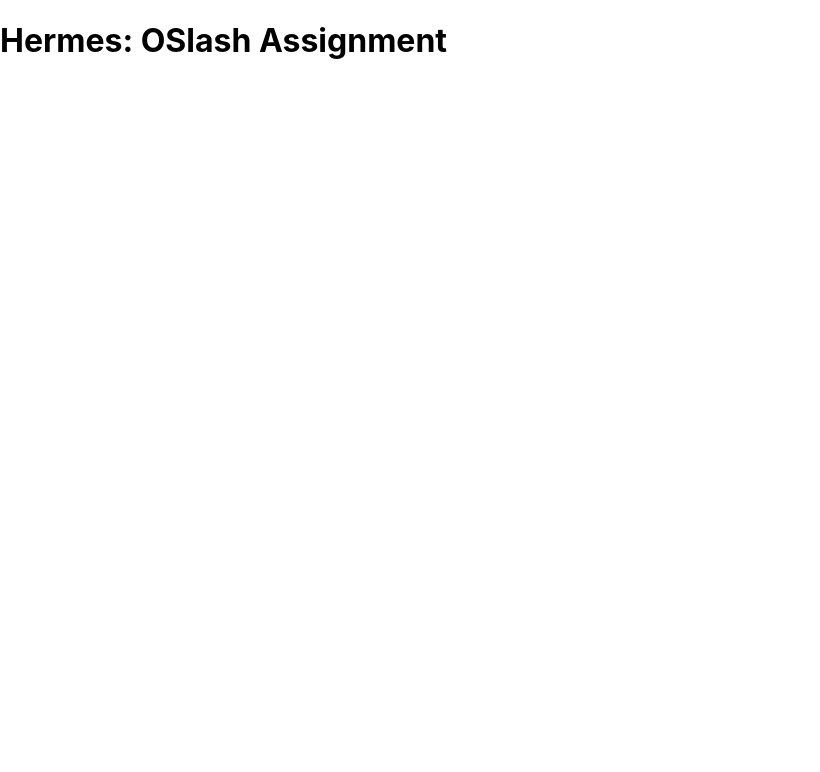
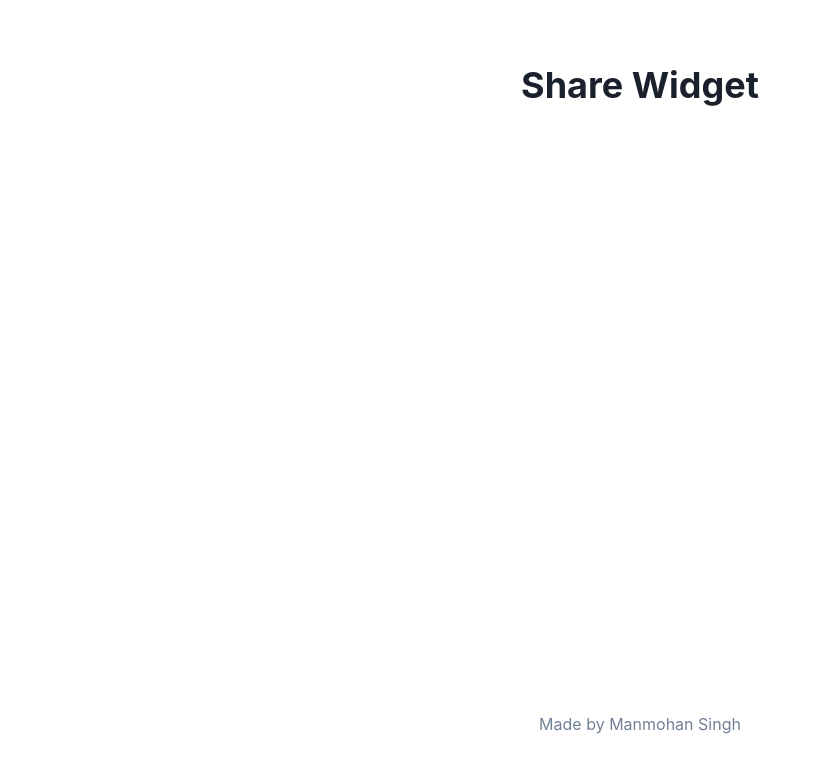
Before and after one commit to dexterthemsb/_hermes_, a React (Create React App) app: page / in a window 1280 px wide. Shown: the top 772 px of the page, without its empty margins (0-820 px from the left). Built offline with nearby package versions, Linux system fonts and the light colour scheme.

Commit message:
Feat: main page content

```diff
--- a/src/App.tsx
+++ b/src/App.tsx
@@ -1,5 +1,13 @@
+import { ChakraProvider } from "@chakra-ui/react";
+import MainContent from "./components/MainContent";
+import { theme } from "./config/chakra.config";
+
 function App() {
-  return <h1>Hermes: OSlash Assignment</h1>;
+  return (
+    <ChakraProvider theme={theme}>
+      <MainContent />
+    </ChakraProvider>
+  );
 }
 
 export default App;
--- /dev/null
+++ b/src/components/MainContent.tsx
@@ -0,0 +1,20 @@
+import { Container, Heading, Text } from "@chakra-ui/react";
+
+const MainContent = () => {
+  return (
+    <Container
+      py="16"
+      minH="100vh"
+      maxW="container.xl"
+      display="flex"
+      flexDir="column"
+      alignItems="center"
+      justifyContent="space-between"
+    >
+      <Heading>Share Widget</Heading>
+      <Text color="gray.500">Made by Manmohan Singh</Text>
+    </Container>
+  );
+};
+
+export default MainContent;
```
